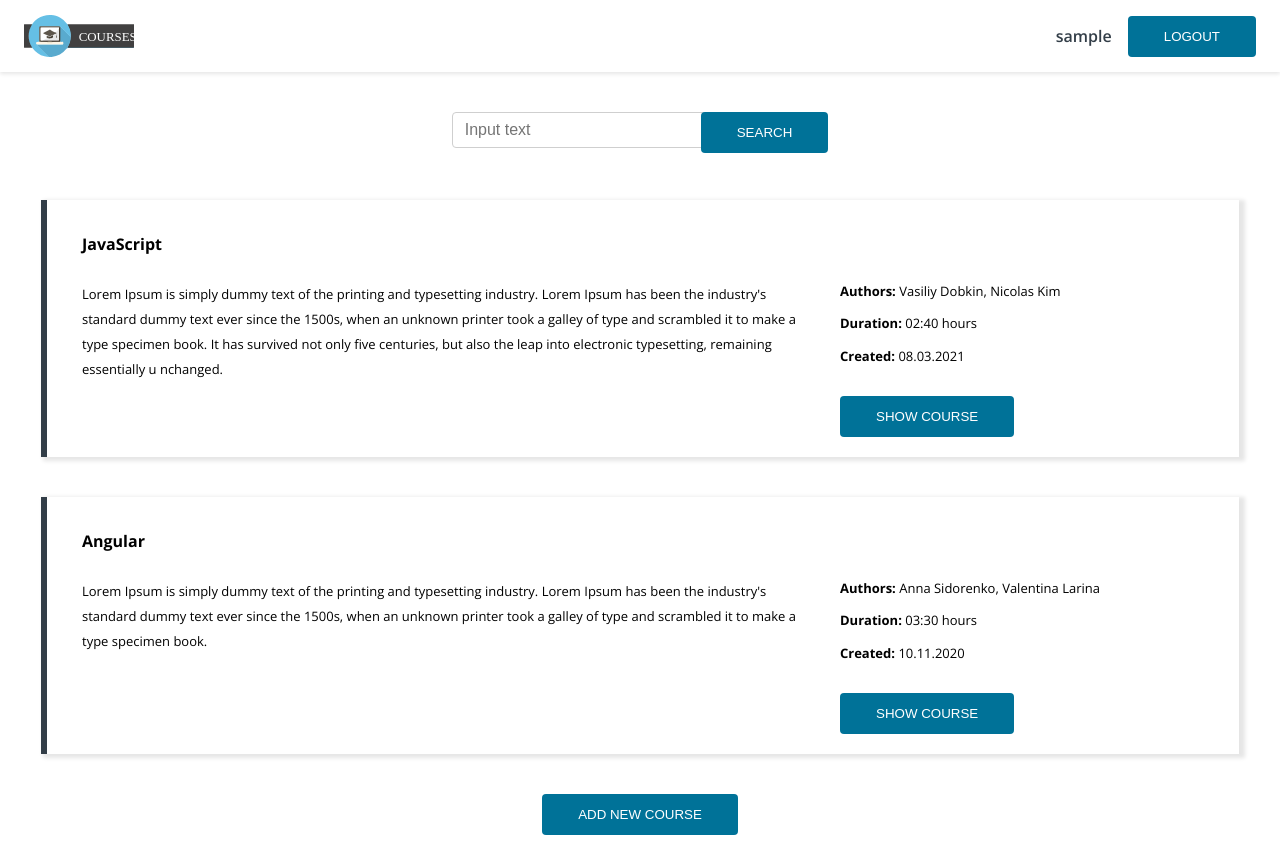
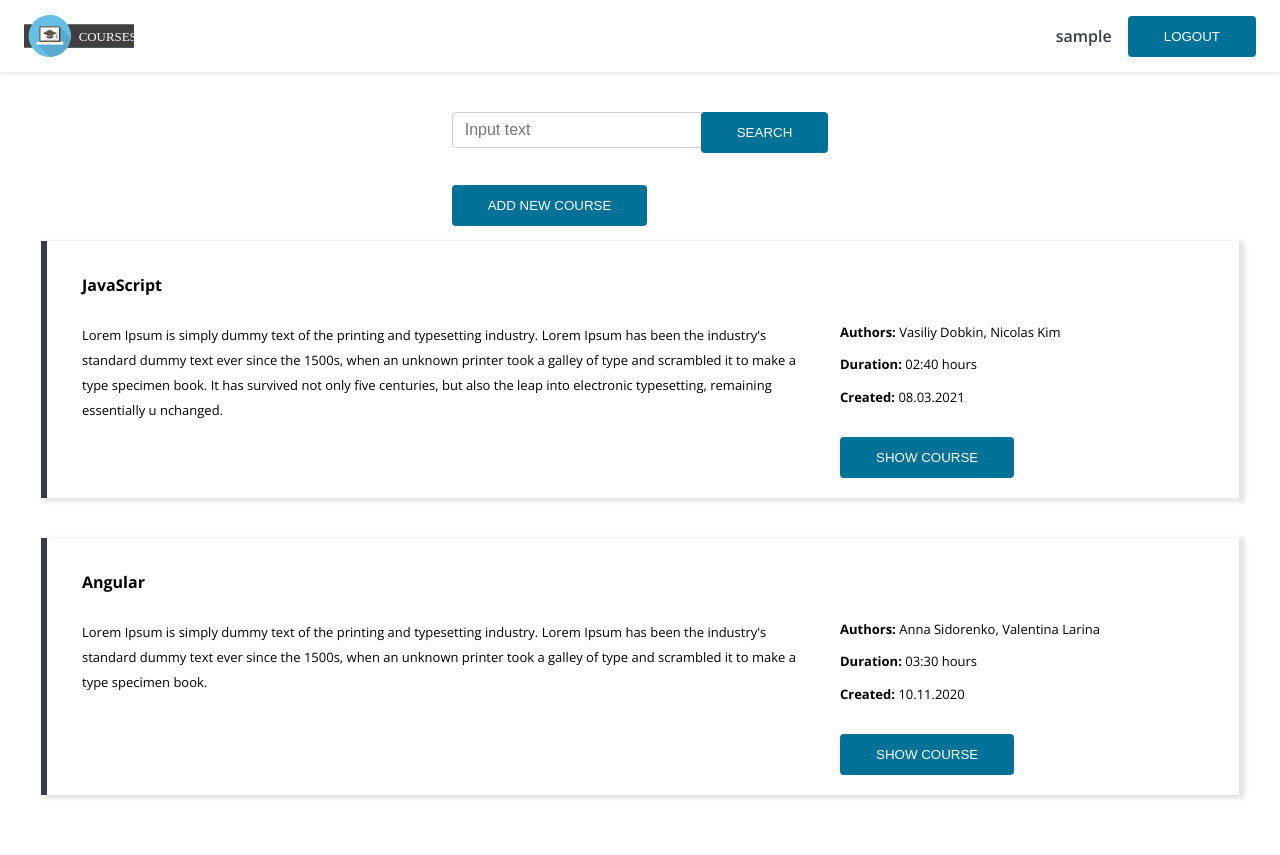
Before and after one commit to FreeFallRush/courses-app, a React (Vite) app: page /courses in a window 1280 px wide. Built offline with nearby package versions, Linux system fonts and the light colour scheme; sample sign-in values are in the browser's storage.

Commit message:
Improved conditional rendering for empty state in Courses.tsx

```diff
--- a/src/components/Courses/Courses.tsx
+++ b/src/components/Courses/Courses.tsx
@@ -47,12 +47,23 @@ function Courses({ courses, authors }: CourseProps) {
         setFilteredCourses(result);
     };
 
+    const isEmpty = filteredCourses.length === 0;
+
     return (
         <>
             <Header />
             <div className={styles.container}>
-                <SearchBar onSearch={handleSearch} />
-                {filteredCourses.length === 0 ? (
+                {!isEmpty && (
+                    <div>
+                        <SearchBar onSearch={handleSearch} />
+                        <Button
+                            buttonText="Add New Course"
+                            onClick={() => navigate("/courses/add")}
+                        />
+                    </div>
+                )}
+
+                {isEmpty ? (
                     <EmptyCourseList />
                 ) : (
                     filteredCourses.map((course) => (
@@ -66,11 +77,6 @@ function Courses({ courses, authors }: CourseProps) {
                         />
                     ))
                 )}
-
-                <Button
-                    buttonText="Add New Course"
-                    onClick={() => navigate("/courses/add")}
-                />
             </div>
         </>
     );
```
